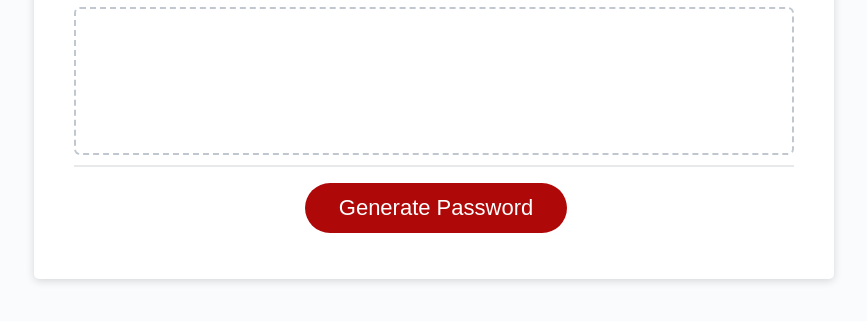
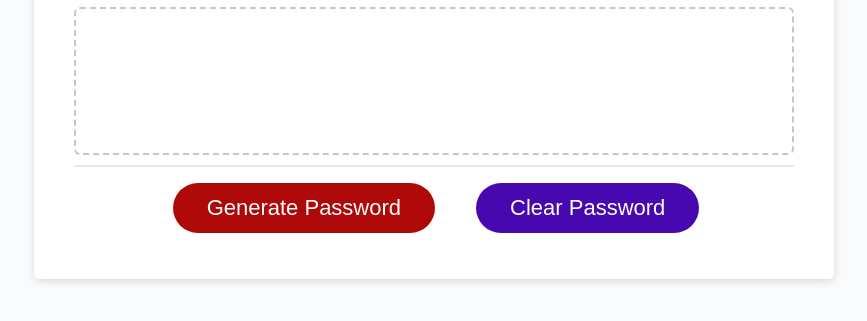
Before and after one commit to HD1G/homework3, a plain HTML site: page index.html in a window 1280 px wide. Shown: the part 241-562 px from the top of the page, without its empty margins (206-1073 px from the left). Drawn offline with Linux system fonts and the light colour scheme.

Commit message:
Password Generator

```diff
--- a/index.html
+++ b/index.html
@@ -22,6 +22,7 @@
         </div>
         <div class="card-footer">
           <button id="generate" class="btn" onclick="userPrompts();">Generate Password</button>
+          <button id="clear" class="btnClear" onclick="clearField();"> Clear Password </button>
         </div>
       </div>
     </div>
--- a/script.js
+++ b/script.js
@@ -79,7 +79,7 @@ function userPrompts() {
 }
 
   // heavy "google-fu" here. Attempt to minimize use of if/else statements to
-  // reflect the only the user selections and omit the unselected.
+  // reflect only the user selections and omit the unselected.
 function generatePassword(selectionArray, passwordLength) {
     //create a new empty array for new password
     var newPassword = [];
@@ -96,3 +96,7 @@ function generatePassword(selectionArray, passwordLength) {
 
   }
 }
+// Clears text field of previously generated password
+function clearField() {
+  document.getElementById("password").value ="";
+}
--- a/style.css
+++ b/style.css
@@ -88,6 +88,23 @@ header {
   cursor: pointer;
 }
 
+.btnClear {
+  border: none;
+  background-color: rgb(72, 8, 175);
+  border-radius: 25px;
+  box-shadow: rgba(0, 0, 0, 0.1) 0px 1px 6px 0px rgba(0, 0, 0, 0.2) 0px 1px 1px
+    0px;
+  color: hsl(0, 0%, 100%);
+  display: inline-block;
+  font-size: 22px;
+  line-height: 22px;
+  margin: 16px 16px 16px 20px;
+  padding: 14px 34px;
+  text-align: center;
+  cursor: pointer;
+}
+
+
 button[disabled] {
   cursor: default;
   background: #c0c7cf;
```
